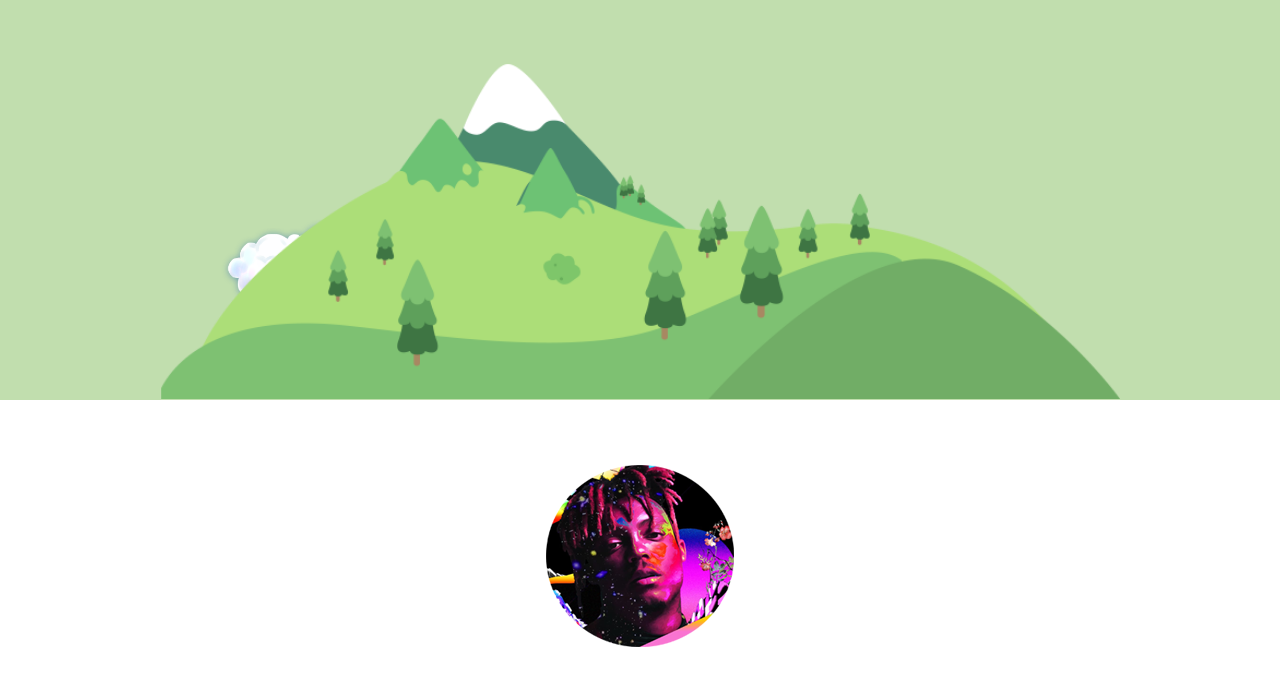
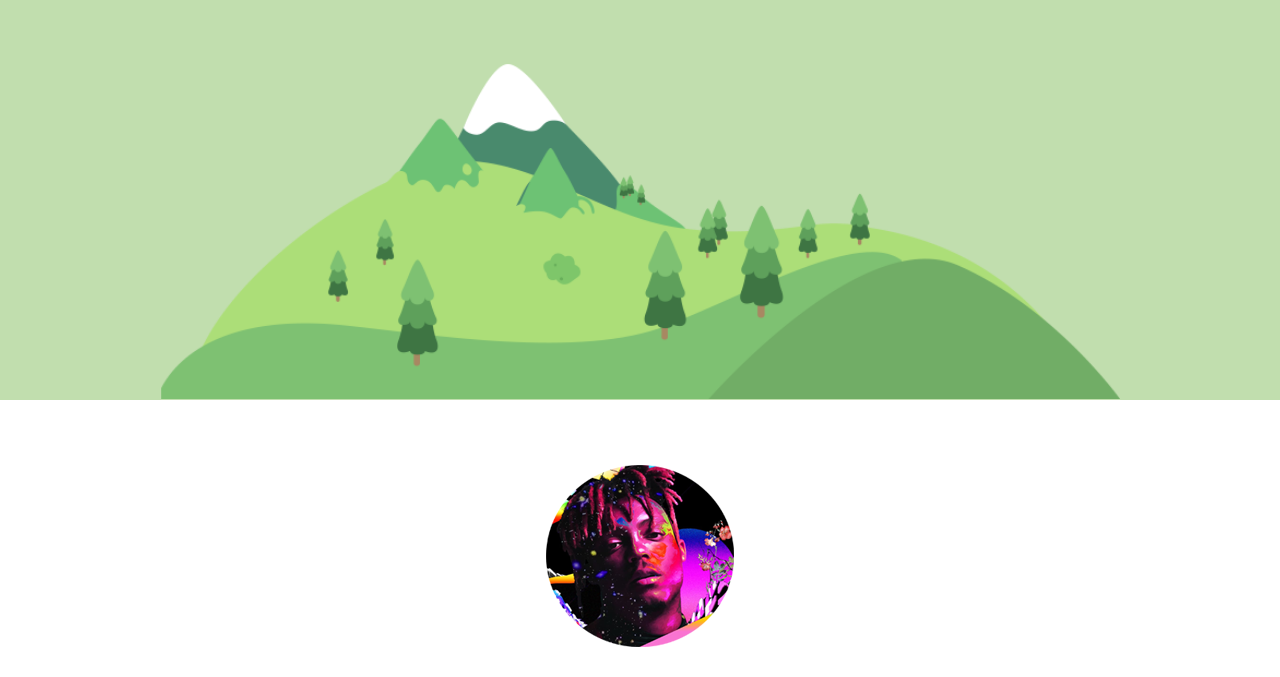
Before and after one commit to sudhanshusamal/cv-with-css, a plain HTML site: page index.html in a window 1280 px wide. Shown: the part 123-800 px from the top of the page. Drawn offline with Linux system fonts and the light colour scheme.

Commit message:
Update index.html

```diff
--- a/index.html
+++ b/index.html
@@ -18,7 +18,6 @@
             <h1>I'm Rahul </h1>
             <p class="developer">A Developer</p>
         </center>
-        <img class="cloud2" src="cloud2.png" alt="cloud-img">
         <img class="mountain" src="mountain.png" alt="mountain-img">
     </div>
     <div class="middle-container">
```
